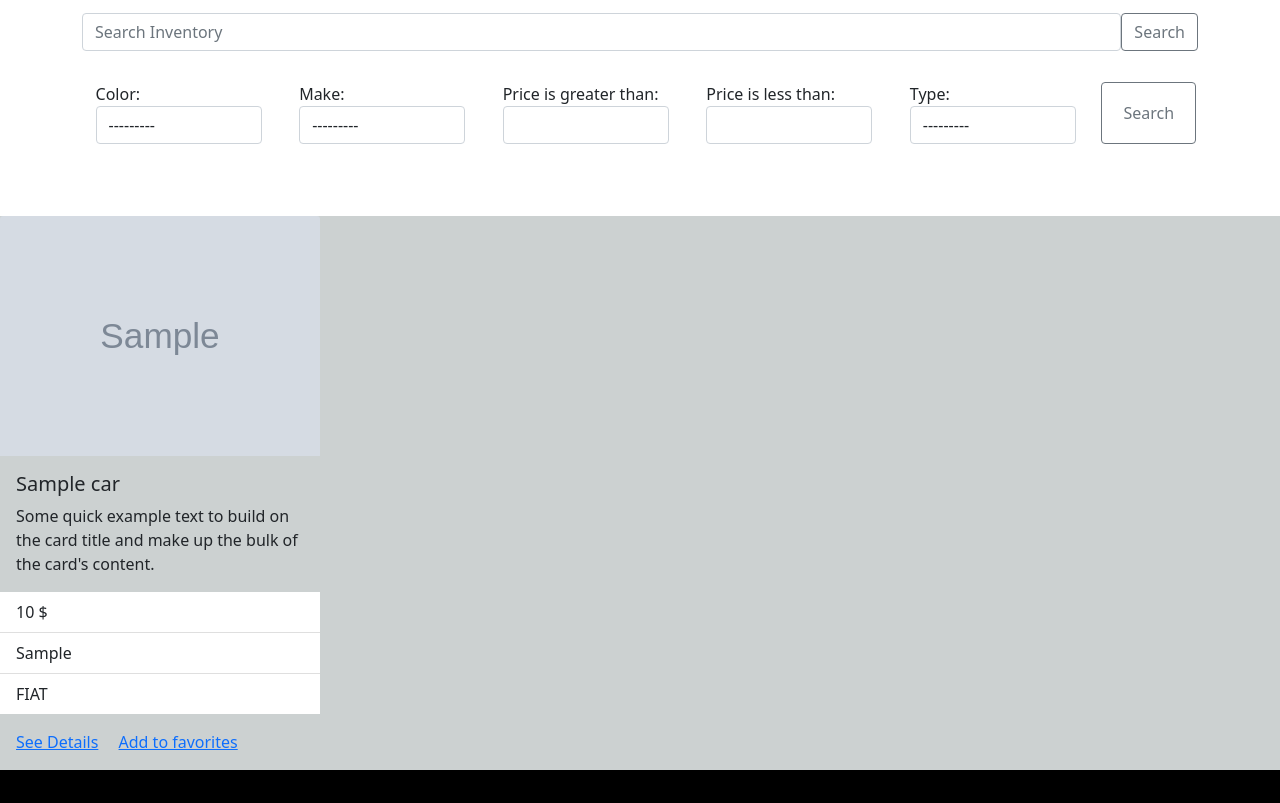
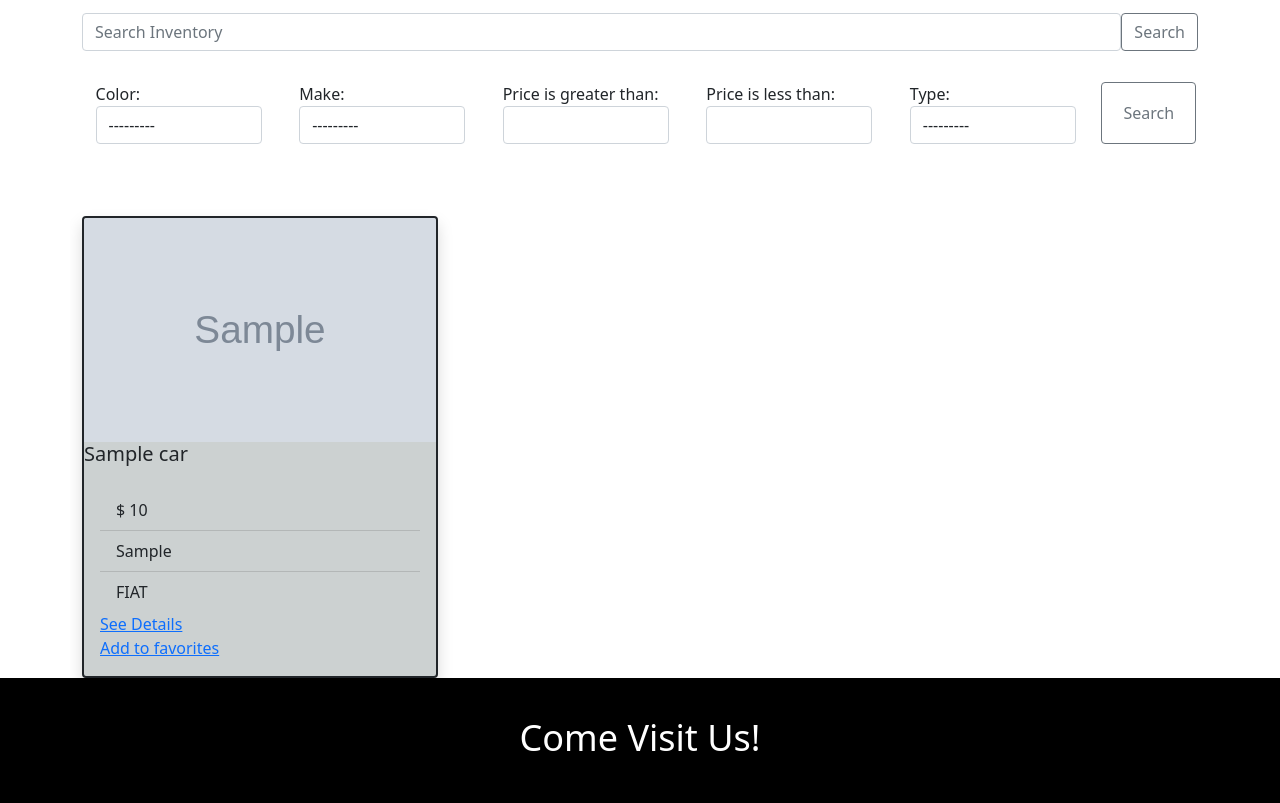
Before and after one commit to Ezequiel000/HawtWheelzProject, a Django app: page /inventory/ in a window 1280 px wide. Shown: the part 599-1402 px from the top of the page. Run offline with Django 4.2, Linux system fonts and the light colour scheme; tables that the repository leaves empty hold one stand-in row (values such as "Sample post"); grey boxes marked "Sample" are stand-in pictures; some libraries are stand-ins or nearby versions.

Commit message:
Styled different pages to make the page look nicer.
About page, you can see text more pleasing
Index has carousel with caption built in.
Detail fixed the text on the photo
inventory just changed the color of the cards don't know if I should still adjust it

```diff
--- a/templates/home/inventory.html
+++ b/templates/home/inventory.html
@@ -62,27 +62,46 @@
      <br><br>
 
     <br>
-       <div class="card-group" style="background: rgb(204, 209, 209)">
-        {% for car in car_list %}
-        {#  <div class="card" style="width: 18rem;"> #}
-        <div class="col-lg-3 col-md-3 col-sm-6 col-xs-12">
-        <img src="{{ car.image.url }}" class="card-img-top" alt="...">
+
+
+
+     <div class="container">
+<div class="row row-cols-1 row-cols-md-3 gy-3" style ="overflow-x: auto;">
+  {% for car in car_list %}  {# start of for loop to read all data in the database to print cards #}
+      <div class ="col">
+  <div class="card h-100 border border-2 border-dark shadow" style = "background: rgb(204, 209, 209); padding: 0px; height: 100%">
+        <a href ="{{ car.get_detail }}">
+    <img class="card-img-top" src="{{ car.image.url }}" alt="..." style ="height: 14rem">
+        </a>
+      <h5 class="card-title">{{ car.name }}</h5>
     <div class="card-body">
-           <h5 class="card-title">{{ car.name }}</h5>
-           <p class="card-text">Some quick example text to build on the card title and make up the bulk of the card's content.</p>
-          </div>
         <ul class="list-group list-group-flush">
-        <li class="list-group-item">{{ car.price }} $</li>
-        <li class="list-group-item">{{ car.model }}</li>
-        <li class="list-group-item">{{ car.make }}</li>
+        <li class="list-group-item" style="background: rgb(204, 209, 209)">$ {{ car.price }} </li>
+        <li class="list-group-item" style = "background: rgb(204, 209, 209)">{{ car.model }}</li>
+        <li class="list-group-item" style ="background: rgb(204, 209, 209)">{{ car.make }}</li>
         </ul>
-        <div class="card-body">
         <a href="{{ car.get_detail }}" class="card-link">See Details</a>
-        <a href="#" class="card-link">Add to favorites</a>
+        <br>
+        <a href="#" class="card-link">Add to favorites </a>
     </div>
   </div>
-         {% endfor  %}
       </div>
+{% endfor %} {# end of for loop #}
+     </div>
+    </div>
+
+
+
+
+
+
+
+
+
+
+
+
+
  <!--Card group ended-->
 
     </div>
```
Lines whose indentation alone changed are shown as unchanged.
